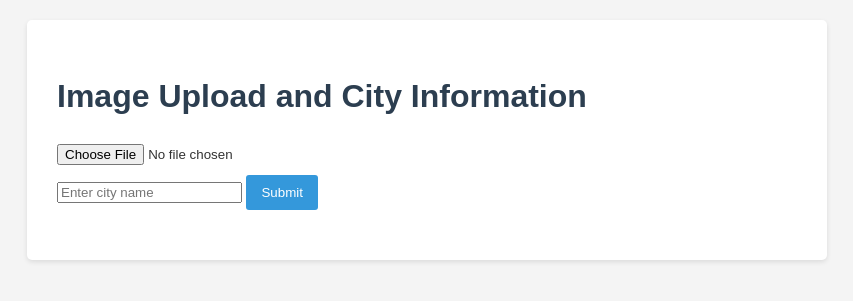
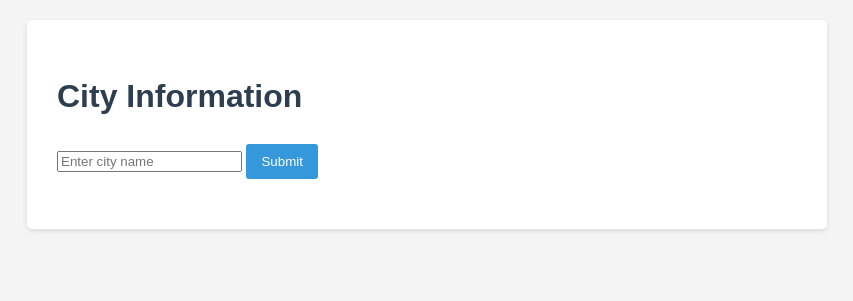
Before and after one commit to TheNushu/home_finding, a Flask app: page / in a window 1280 px wide. Shown: the top 301 px of the page, without its empty margins (213-1066 px from the left). Run offline with Flask 3, Linux system fonts and the light colour scheme.

Commit message:
Remove Photo Upload functionality

```diff
--- a/app.py
+++ b/app.py
@@ -1,44 +1,13 @@
 from flask import Flask, render_template, request, jsonify, send_from_directory
-from werkzeug.utils import secure_filename
-import os
-import atexit
-import shutil
-import numpy as np
 import pandas as pd
 from fuzzywuzzy import process
 
 app = Flask(__name__)
-app.config['UPLOAD_FOLDER'] = 'temp_uploads'
-app.config['MAX_CONTENT_LENGTH'] = 16 * 1024 * 1024  # 16MB max-limit
-
-# Ensure the upload folder exists
-if not os.path.exists(app.config['UPLOAD_FOLDER']):
-    os.makedirs(app.config['UPLOAD_FOLDER'])
 
 # Load the city data
 DATA_NAME = "cities/worldcities.csv"
 city_data = pd.read_csv(DATA_NAME)
 
-def cleanup_temp_folder():
-    """Delete the temporary upload folder and its contents"""
-    shutil.rmtree(app.config['UPLOAD_FOLDER'], ignore_errors=True)
-
-# Register the cleanup function to be called on exit
-atexit.register(cleanup_temp_folder)
-
-def get_image_metadata(image_path):
-    from PIL import Image
-    from PIL.ExifTags import TAGS
-
-    image = Image.open(image_path)
-    exif_data = {}
-    if hasattr(image, '_getexif'):
-        exif = image._getexif()
-        if exif:
-            for tag_id, value in exif.items():
-                tag = TAGS.get(tag_id, tag_id)
-                exif_data[tag] = str(value)
-    return exif_data
 
 def get_city_info(city_name):
     # Use fuzzy matching to find the closest city name
@@ -59,38 +28,12 @@ def get_city_info(city_name):
 @app.route('/', methods=['GET', 'POST'])
 def handle_requests():
     if request.method == 'POST':
-        response = {}
-
-        # Handle file upload
-        if 'file' in request.files:
-            file = request.files['file']
-            if file.filename != '':
-                # Clean up previous uploads
-                for filename in os.listdir(app.config['UPLOAD_FOLDER']):
-                    os.remove(os.path.join(app.config['UPLOAD_FOLDER'], filename))
-
-                filename = secure_filename(file.filename)
-                file_path = os.path.join(app.config['UPLOAD_FOLDER'], filename)
-                file.save(file_path)
-
-                # Get metadata
-                metadata = get_image_metadata(file_path)
-                response['filename'] = filename
-                response['metadata'] = metadata
-
-        # Handle city lookup
         city = request.form.get('city', '')
         if city:
             city_info = get_city_info(city)
-            response['city_info'] = city_info
-
-        return jsonify(response)
-
+            return jsonify({'city_info': city_info})
+        return jsonify({})
     return render_template('index.html')
-
-@app.route('/uploads/<filename>')
-def uploaded_file(filename):
-    return send_from_directory(app.config['UPLOAD_FOLDER'], filename)
 
 if __name__ == '__main__':
     app.run(debug=True)
--- a/templates/index.html
+++ b/templates/index.html
@@ -3,32 +3,17 @@
 <head>
     <meta charset="UTF-8">
     <meta name="viewport" content="width=device-width, initial-scale=1.0">
-    <title>Image Upload and City Information</title>
+    <title>City Information</title>
     <link rel="stylesheet" href="{{ url_for('static', filename='style.css') }}">
 </head>
 <body>
     <div class="container">
-        <h1>Image Upload and City Information</h1>
-        <form id="upload-form" enctype="multipart/form-data">
-            <input type="file" id="file-input" name="file" accept="image/*">
+        <h1>City Information</h1>
+        <form id="city-form">
             <input type="text" id="city-input" name="city" placeholder="Enter city name">
             <button type="submit">Submit</button>
         </form>
         <div id="result" class="hidden">
-            <div id="image-section" class="hidden">
-                <h2>Uploaded Image</h2>
-                <img id="uploaded-image" src="" alt="Uploaded Image">
-                <h2>Image Metadata</h2>
-                <table id="metadata-table">
-                    <thead>
-                        <tr>
-                            <th>Key</th>
-                            <th>Value</th>
-                        </tr>
-                    </thead>
-                    <tbody></tbody>
-                </table>
-            </div>
             <div id="city-info" class="hidden">
                 <h2>City Information</h2>
                 <p id="city-input-display"></p>
@@ -40,7 +25,7 @@
         </div>
     </div>
     <script>
-        document.getElementById('upload-form').addEventListener('submit', function(e) {
+        document.getElementById('city-form').addEventListener('submit', function(e) {
             e.preventDefault();
             var formData = new FormData(this);
             fetch('/', {
@@ -50,27 +35,9 @@
             .then(response => response.json())
             .then(data => {
                 var resultDiv = document.getElementById('result');
-                var imageSection = document.getElementById('image-section');
                 var cityInfo = document.getElementById('city-info');
 
                 resultDiv.classList.remove('hidden');
-
-                // Handle image upload results
-                if (data.filename) {
-                    document.getElementById('uploaded-image').src = `/uploads/${data.filename}`;
-                    var tbody = document.querySelector('#metadata-table tbody');
-                    tbody.innerHTML = '';
-                    for (var key in data.metadata) {
-                        var row = tbody.insertRow();
-                        var cell1 = row.insertCell(0);
-                        var cell2 = row.insertCell(1);
-                        cell1.textContent = key;
-                        cell2.textContent = data.metadata[key];
-                    }
-                    imageSection.classList.remove('hidden');
-                } else {
-                    imageSection.classList.add('hidden');
-                }
 
                 // Handle city information results
                 if (data.city_info) {
```
